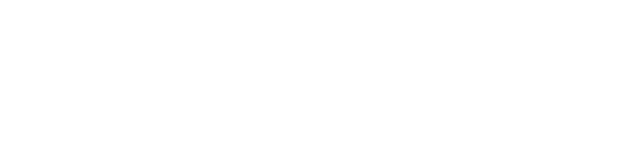
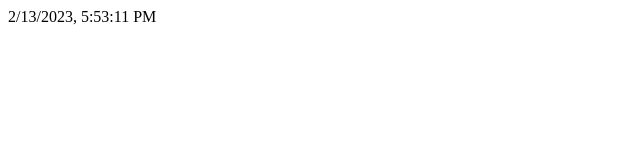
Before and after one commit to CuckooDave/algebra-ro, a plain HTML site: page index.html in a window 1280 px wide. Shown: the whole page, without its empty margins (0-640 px from the left). Drawn offline with Linux system fonts and the light colour scheme.

Commit message:
Show date in HTML

```diff
--- a/index.html
+++ b/index.html
@@ -7,6 +7,7 @@
     <title>Document</title>
 </head>
 <body>
-
+    <div id="date">Date</div>
+    <script src="index.js"></script>
 </body>
 </html>
--- a/index.js
+++ b/index.js
@@ -1 +1,7 @@
+const dateElement = document.querySelector("#date");
+
+const dns = new Date();
+
+dateElement.innerHTML = dns.toLocaleString();
+
 console.log("Hello world!");
```
